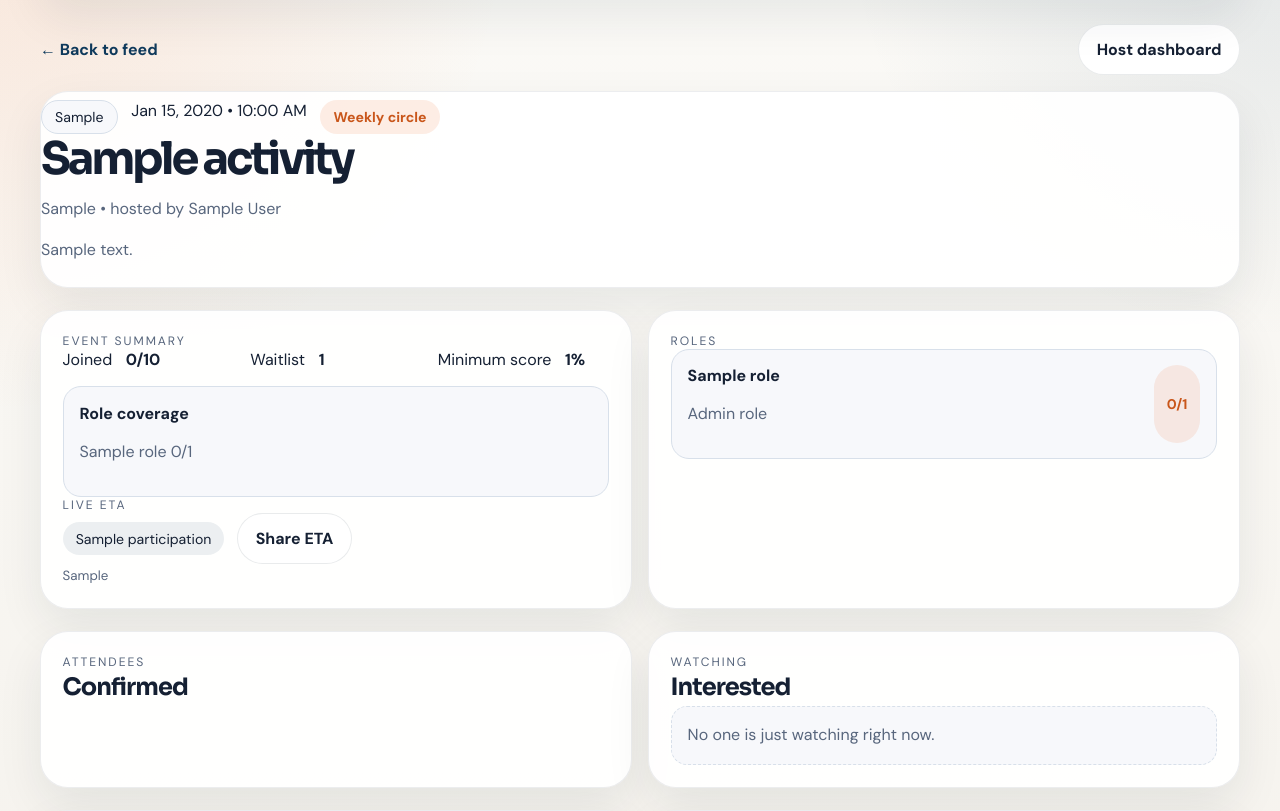
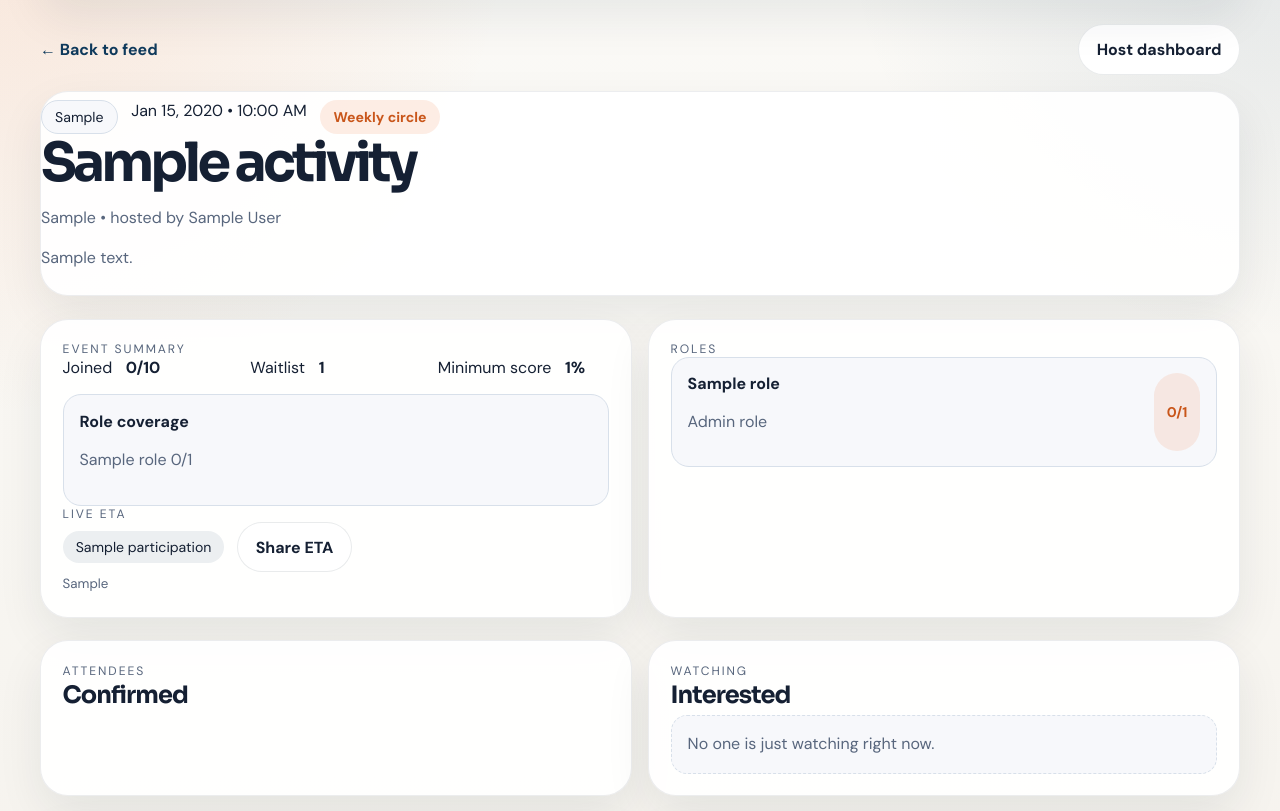
Before and after one commit to aldiyar513/CP-minicapstone, a Flask app: page /activities/1 in a window 1280 px wide. Shown: the part 97-908 px from the top of the page. Run offline with Flask 3, Linux system fonts and the light colour scheme; the visitor is signed in with stand-in values (Sample User, id 1); tables that the repository leaves empty hold one stand-in row (values such as "Sample post"); grey boxes marked "Sample" are stand-in pictures; some libraries are stand-ins or nearby versions.

Commit message:
Refine hero and detail header typography

```diff
--- a/static/styles.css
+++ b/static/styles.css
@@ -239,6 +239,11 @@ textarea {
   line-height: 1.55;
 }
 
+.lead,
+.support-copy {
+  max-width: 62ch;
+}
+
 .hero-actions,
 .card-actions,
 .detail-actions,
@@ -434,10 +439,51 @@ textarea:focus {
 }
 
 .dashboard-hero {
-  display: flex;
-  justify-content: space-between;
-  gap: 1rem;
-  align-items: center;
+  display: grid;
+  grid-template-columns: minmax(0, 1fr) auto;
+  gap: 1.5rem 2rem;
+  align-items: end;
+}
+
+.dashboard-copy,
+.detail-copy {
+  min-width: 0;
+}
+
+.dashboard-copy {
+  max-width: 760px;
+}
+
+.detail-copy {
+  max-width: 840px;
+}
+
+.dashboard-hero h1,
+.detail-header h1 {
+  text-wrap: balance;
+}
+
+.dashboard-hero h1 {
+  max-width: 13ch;
+  font-size: clamp(2.8rem, 5vw, 4.9rem);
+}
+
+.detail-header h1 {
+  max-width: 14ch;
+  font-size: clamp(2.2rem, 4.2vw, 3.9rem);
+}
+
+.quick-actions,
+.detail-actions {
+  justify-content: flex-end;
+}
+
+.quick-actions {
+  align-self: center;
+}
+
+.detail-actions {
+  align-self: start;
 }
 
 .event-list,
@@ -457,6 +503,11 @@ textarea:focus {
 .profile-top {
   display: flex;
   gap: 0.85rem;
+}
+
+.activity-meta {
+  flex-wrap: wrap;
+  row-gap: 0.55rem;
 }
 
 .event-card,
@@ -707,10 +758,15 @@ textarea:focus {
   }
 
   .dashboard-hero,
+  .detail-header,
   .event-card,
   .topbar {
-    flex-direction: column;
     align-items: stretch;
+  }
+
+  .dashboard-hero,
+  .detail-header {
+    grid-template-columns: 1fr;
   }
 
   .event-side {
--- a/templates/activity_detail.html
+++ b/templates/activity_detail.html
@@ -11,7 +11,7 @@
 </section>
 
 <section class="detail-header card">
-  <div>
+  <div class="detail-copy">
     <div class="activity-meta">
       <span class="pill">{{ activity.category }}</span>
       <span>{{ activity.date_label }} • {{ activity.time }}</span>
--- a/templates/feed.html
+++ b/templates/feed.html
@@ -4,7 +4,7 @@
 
 {% block content %}
 <section class="dashboard-hero card">
-  <div>
+  <div class="dashboard-copy">
     <p class="eyebrow">App feed</p>
     <h1>Welcome back, {{ viewer.name }}</h1>
     <p class="lead">Browse upcoming plans, recurring weekly circles, and compact activity summaries without the filler.</p>
```
